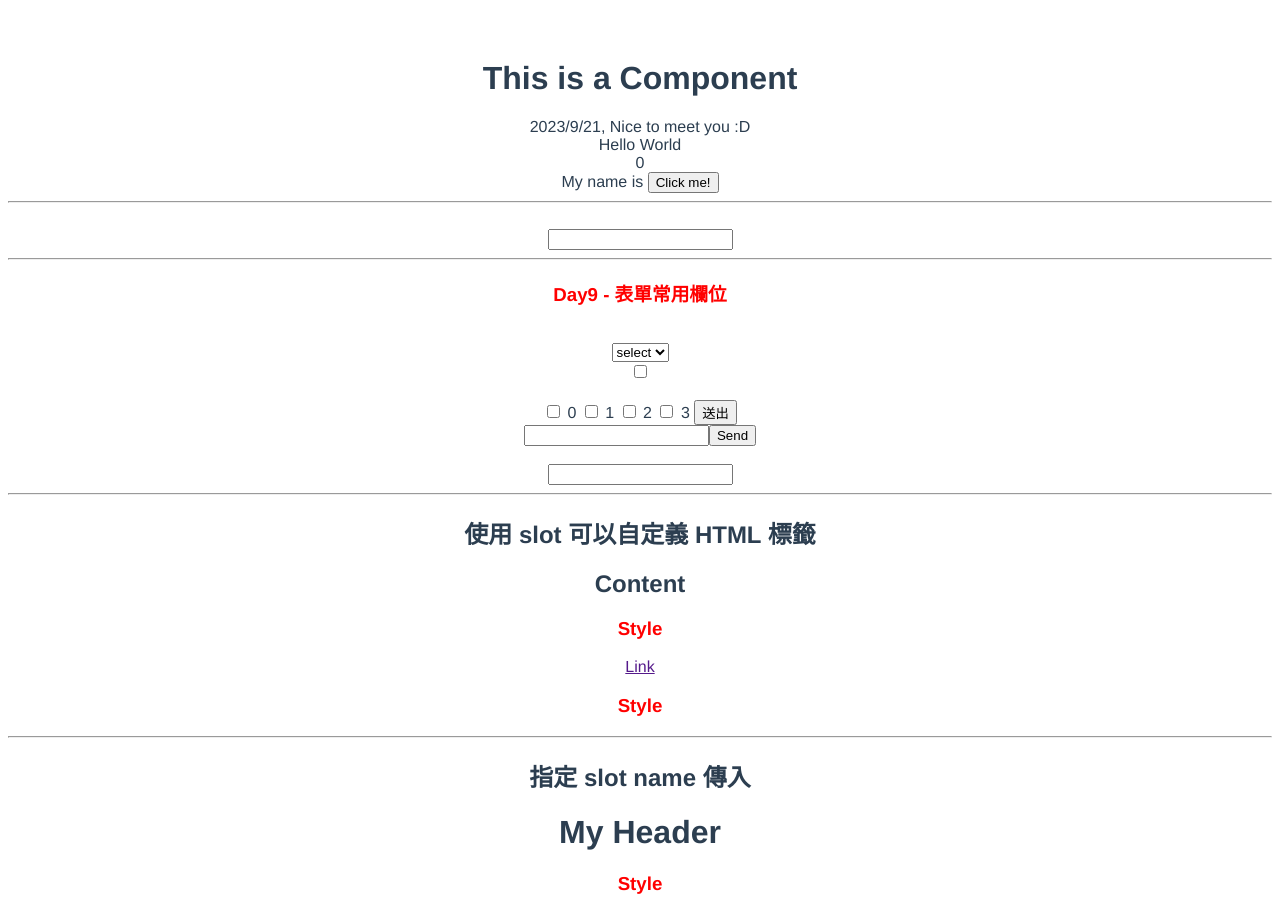
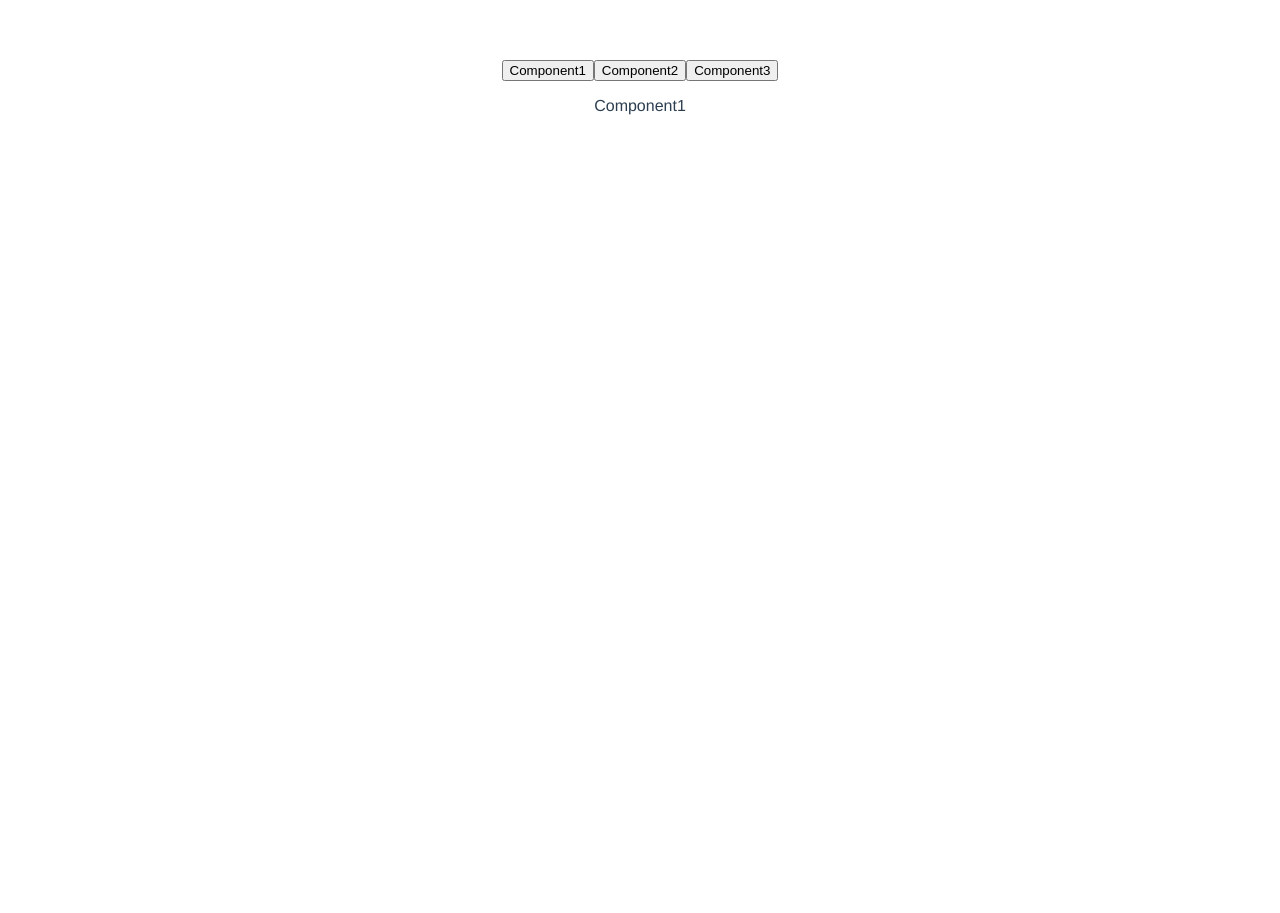
Before and after one commit to millieqiu/Vue-learnFromZero-iThome, a Vue app: page / in a window 1280 px wide. After the commit the page ends 800 px from the top, so only its background shows below. Built offline with nearby package versions, Linux system fonts and the light colour scheme.

Commit message:
Feat: Tab元件

```diff
--- a/src/App.vue
+++ b/src/App.vue
@@ -1,127 +1,39 @@
 <template>
+  <button @click="show('tab1')">Component1</button>
+  <button @click="show('tab2')">Component2</button>
+  <button @click="show('tab3')">Component3</button>
 
-  <!-- 引用元件成功 -->
-  <myHeader :date="date" greetings="Nice to meet you :D"/>
-
-  <br />
-
-  {{ message }}
-  <br />
-  {{ count }}
-  <br />
-  My name is {{ name }}
-  <button @click="myFunction(10), changeName()">Click me!</button>
-
-  <hr />
-
-  {{ userName }}
-  <br />
-  <input type="text" v-model.lazy="formData.userName">
-  <!-- v-model.lazy 可以在輸入完畢才會將內容儲存起來，換句話說就是將游標跳出，input 輸入框才會將值寫入到變數內 -->
-
-  <hr>
-
-  <h3>Day9 - 表單常用欄位</h3>
-  {{ selectValue }} <br />
-  <select v-model="formData.selectValue">
-    <option value="">select</option>
-    <option value="1">1</option>
-    <option value="2">2</option>
-    <option value="3">3</option>
-  </select>
-
-  <br />
-
-  <input type="checkbox" v-model="formData.isCheck" /> {{ isCheck }}
-
-    <br />
-
-    {{ checkbox }} <br />
-  <input type="checkbox" value="0" v-model="formData.checkbox" /> 0
-  <input type="checkbox" value="1" v-model="formData.checkbox" /> 1
-  <input type="checkbox" value="2" v-model="formData.checkbox" /> 2
-  <input type="checkbox" value="3" v-model="formData.checkbox" /> 3
-
-  <button @click="submit">送出</button>
-
-  <br />
-
-  <myView @viewText="getViewText" />
-
-  {{ text }}
-
-  <br>
-
-  {{ emitText }}
-  <myInput v-model="emitText" />
-
-  <hr>
-
-  <h2>使用 slot 可以自定義 HTML 標籤</h2>
-  <myCard>
-    <h2>Content</h2>
-  </myCard>
-  <myCard>
-    <a href="">Link</a>
-  </myCard>
-  <hr />
-
-  <h2>指定 slot name 傳入</h2>
-  <myCard>
-    <template v-slot:header>
-      <h1>My Header</h1>
-    </template>
-  </myCard>
-
+  <!-- 使用 v-if 來決定當切換到 tab 時應出現各自對應的內容（元件） -->
+  <ComponentOne v-if="tab === 'tab1'"/>
+  <ComponentTwo v-if="tab === 'tab2'"/>
+  <keep-alive>
+    <ComponentThree v-if="tab === 'tab3'" />
+  </keep-alive>
 </template>
 
 <script>
-import myHeader from './components/Header.vue'; // 引用元件，將程式碼模組化
-import myView from './components/View.vue';
-import myInput from './components/Input.vue';
-import myCard from './components/Card.vue';
+import ComponentOne from './components/Component1.vue';
+import ComponentTwo from './components/Component2.vue';
+import ComponentThree from './components/Component3.vue';
 
-// 程式邏輯放置的地方
-
-export default { // 所有程式邏輯都要寫在 export default 裡
-  name: 'App', // 宣告這個 Vue
+export default {
+  name: 'App',
   components: {
-    myHeader,
-    myView,
-    myInput,
-    myCard,
+    ComponentOne,
+    ComponentTwo,
+    ComponentThree,
   },
   data() {
     return {
-      date: '2023/9/21',
-      message: 'Hello World',
-      count: 0,
-      formData: {
-        name: 'Alan',
-        userName: '',
-        selectValue: '',
-        isCheck: false,
-        checkbox: [],
-      },
-      text: '',
-      emitText: '',
-    }
+      tab: 'tab1',
+    };
   },
   methods: {
-    myFunction(temp) {
-      this.count += temp;
-    },
-    changeName() {
-      this.name = 'Jacky';
-    },
-    submit() {
-      console.log(this.formData);
-    },
-    getViewText(text) {
-      this.text = text;
+    show(index) {
+      this.tab = index;
     },
   },
-}
+};
 </script>
 
 <style>
--- /dev/null
+++ b/src/components/Component1.vue
@@ -0,0 +1,9 @@
+<template>
+  <p>Component1</p>
+</template>
+
+<script>
+export default {
+  name: 'ComponentOne',
+};
+</script>
--- /dev/null
+++ b/src/components/Component2.vue
@@ -0,0 +1,9 @@
+<template>
+  <p>Component2</p>
+</template>
+
+<script>
+export default {
+  name: 'ComponentTwo',
+};
+</script>
--- /dev/null
+++ b/src/components/Component3.vue
@@ -0,0 +1,10 @@
+<template>
+  <p>Component3</p>
+  <input type="text" />
+</template>
+
+<script>
+export default {
+  name: 'ComponentThree',
+};
+</script>
```
